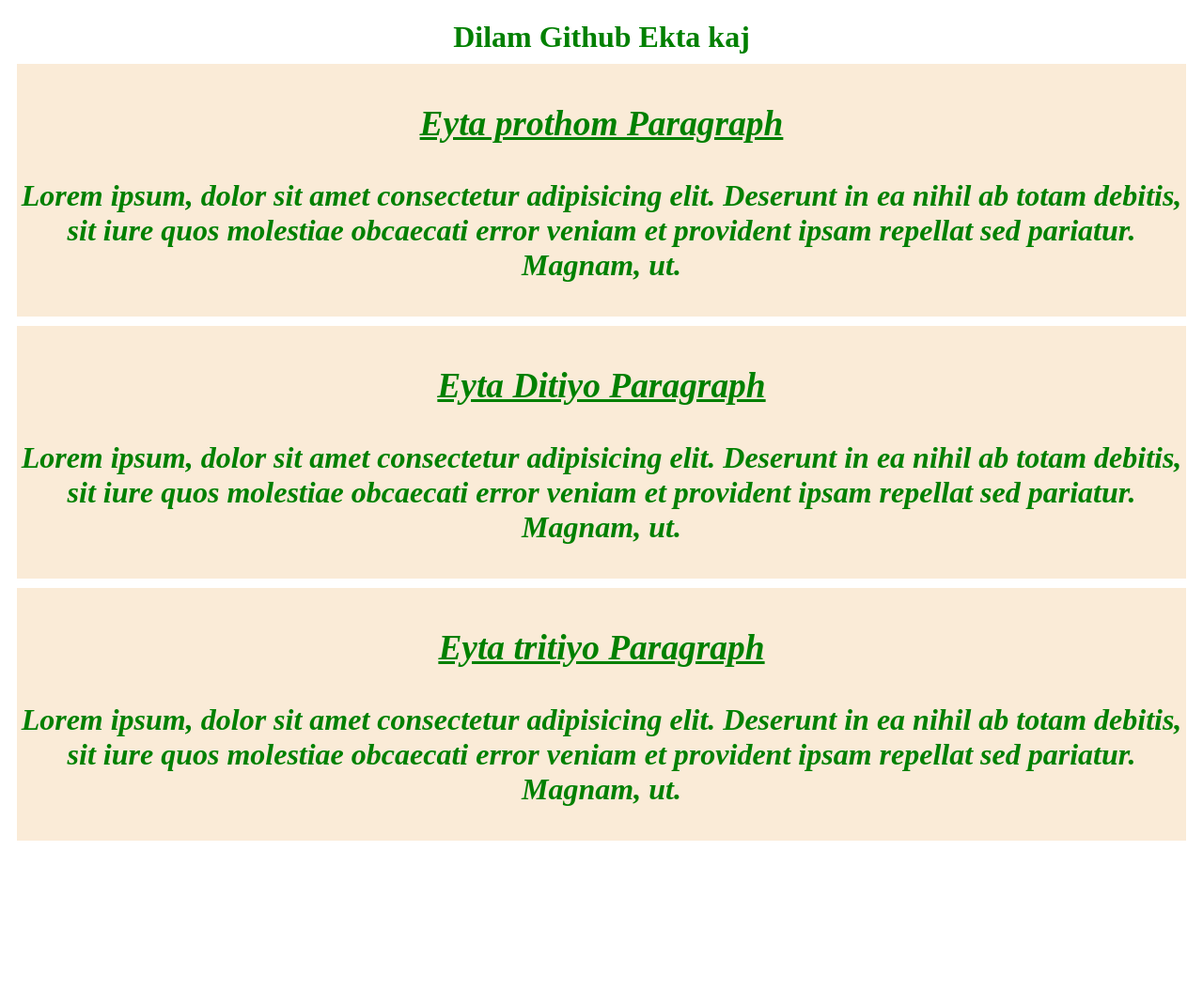
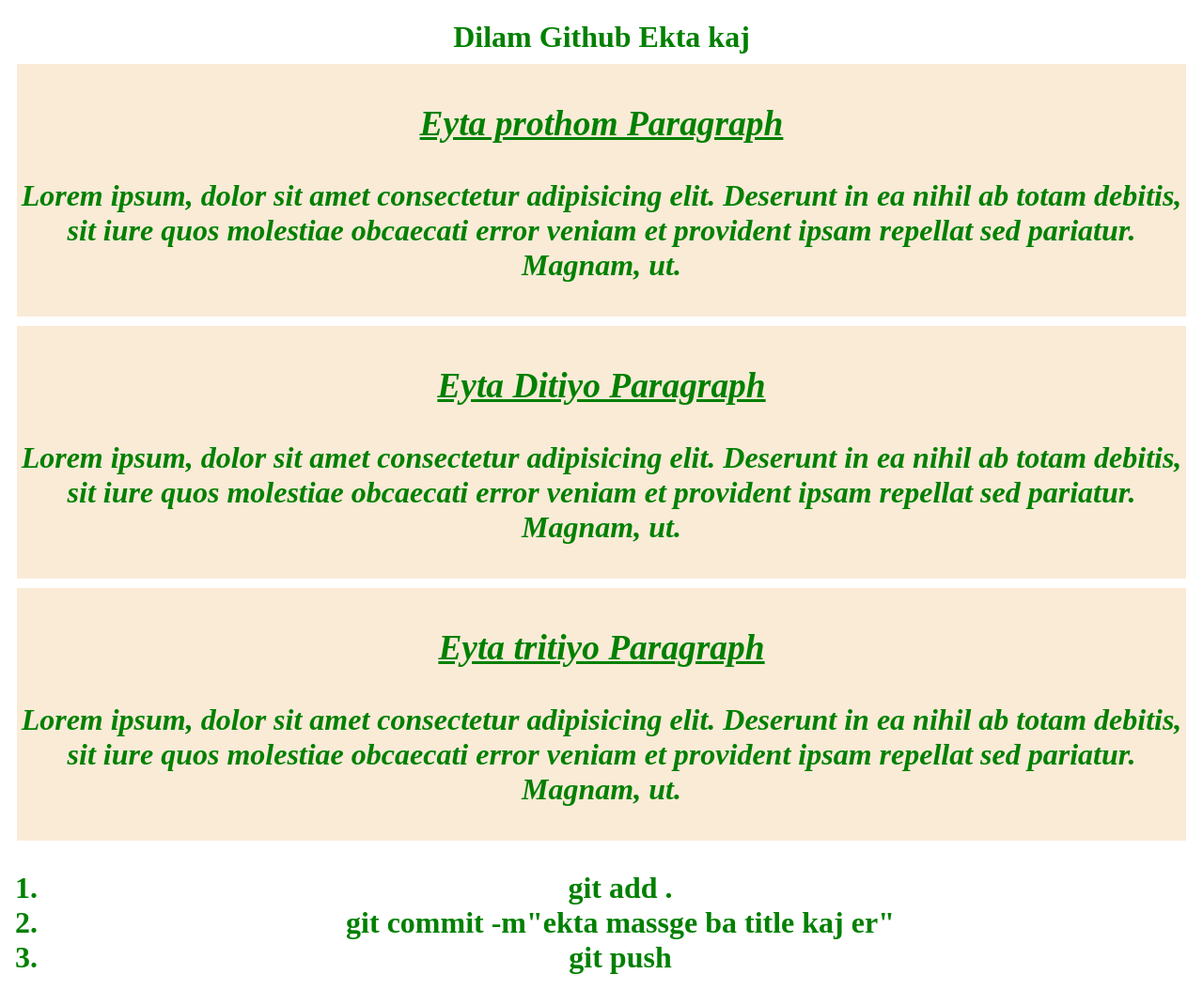
Before and after one commit to iMrAN-the-knight/my-first-git-work, a plain HTML site: page index.html in a window 1280 px wide. Shown: the whole page at 94% size. Before the commit the page ends 917 px from the top, so only its background shows below. Drawn offline with Linux system fonts and the light colour scheme.

Commit message:
list add korsi

```diff
--- a/index.html
+++ b/index.html
@@ -20,5 +20,11 @@
         <h3 class="v">Eyta tritiyo Paragraph</h3>
         <p>Lorem ipsum, dolor sit amet consectetur adipisicing elit. Deserunt in ea nihil ab totam debitis, sit iure quos molestiae obcaecati error veniam et provident ipsam repellat sed pariatur. Magnam, ut.</p>
     </div>
+
+    <ol>
+<li>git add .</li>
+<li>git commit -m"ekta massge ba title kaj er"</li>
+<li>git push</li>
+    </ol>
 </body>
 </html>
```
